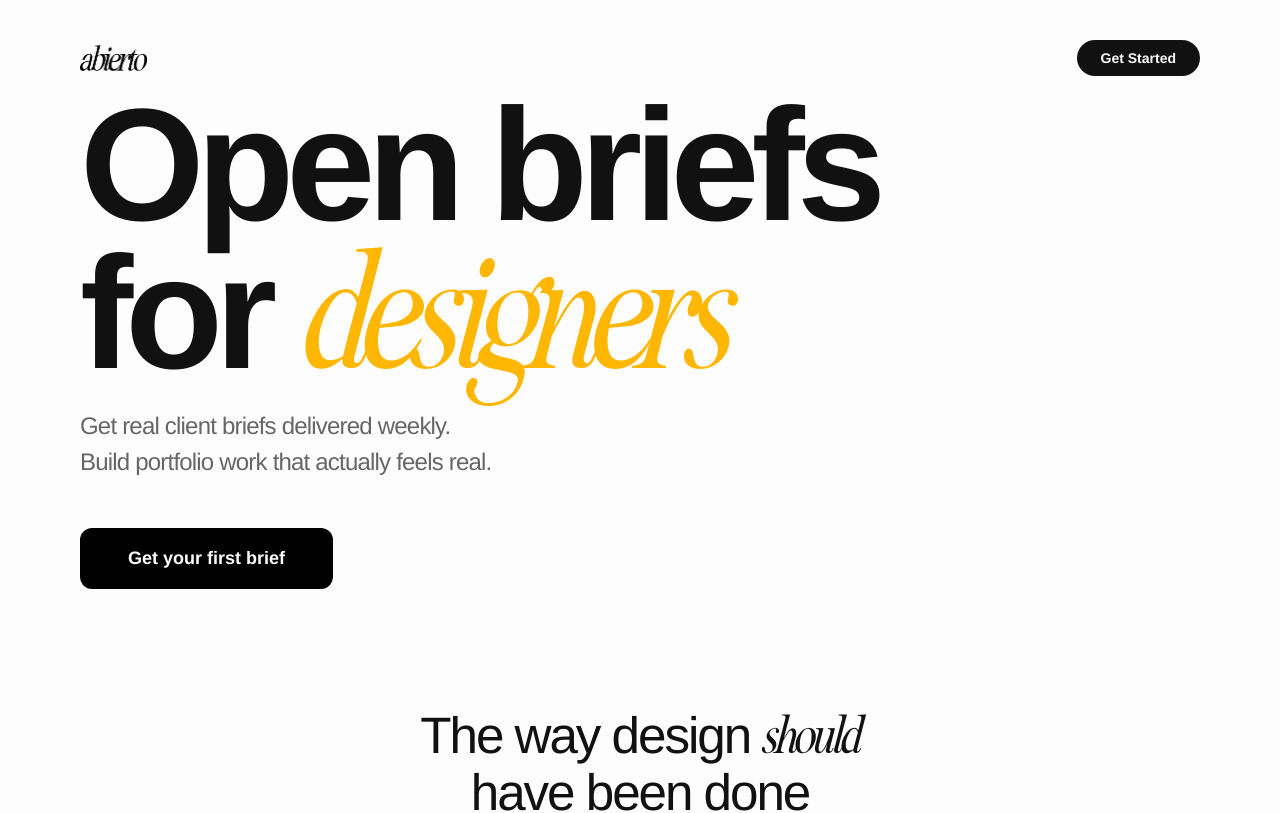
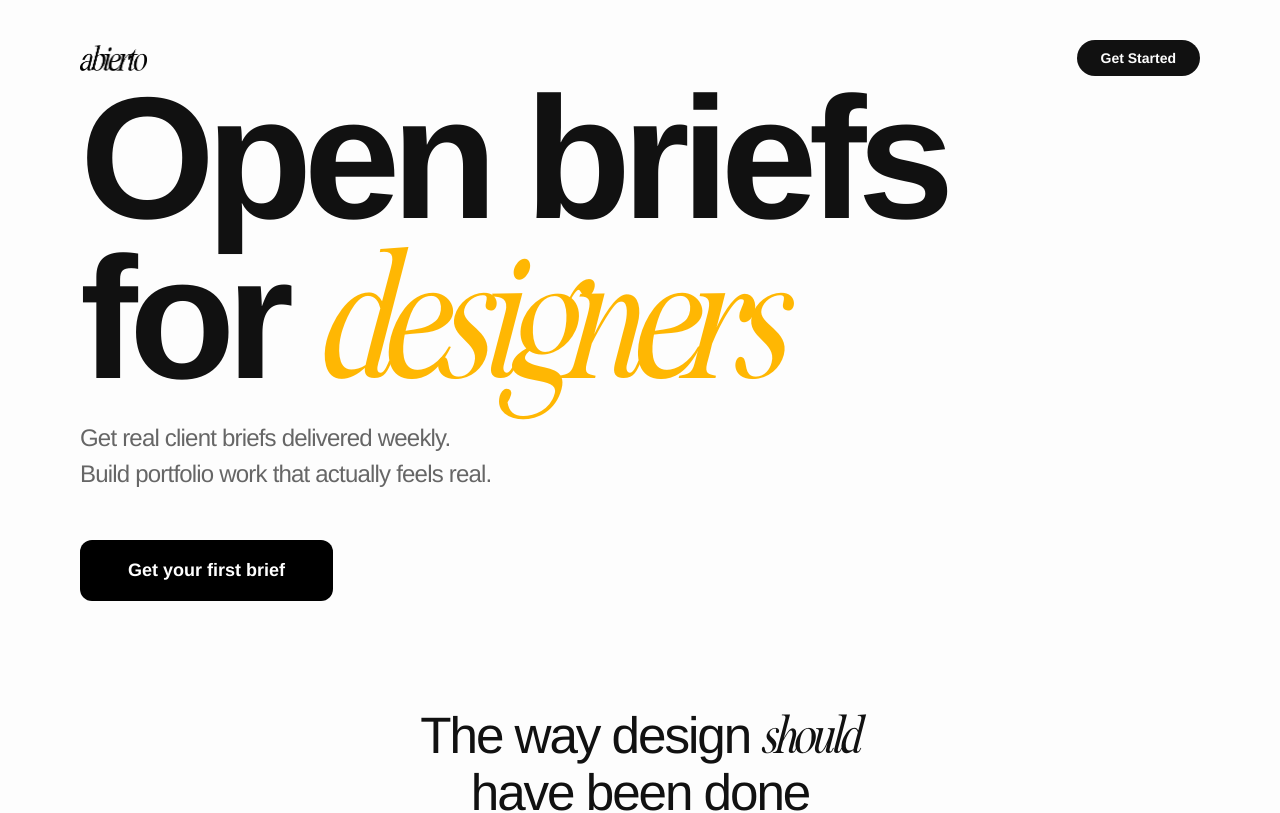
Before and after one commit to jmartinez002/design-now, a Next.js app: page / in a window 1280 px wide. Shown: the top 813 px of the page. Built offline with nearby package versions, Linux system fonts and the light colour scheme.

Commit message:
Make hero text dynamically fill container using cqw

```diff
--- a/src/components/Hero.module.css
+++ b/src/components/Hero.module.css
@@ -19,6 +19,7 @@
   opacity: 0;
   width: 100%;
   padding: 0 clamp(20px, 6vw, 40px);
+  container-type: inline-size;
 }
 
 .topPill {
@@ -35,12 +36,13 @@
 }
 
 .headline {
-  font-size: clamp(3.5rem, 13vw, 10rem);
+  font-size: 15.5cqw;
   font-weight: 600;
   line-height: 0.85;
   letter-spacing: -0.05em;
   margin-bottom: 24px;
   word-spacing: -0.02em;
+  white-space: nowrap;
 }
 
 .subtext {
```
